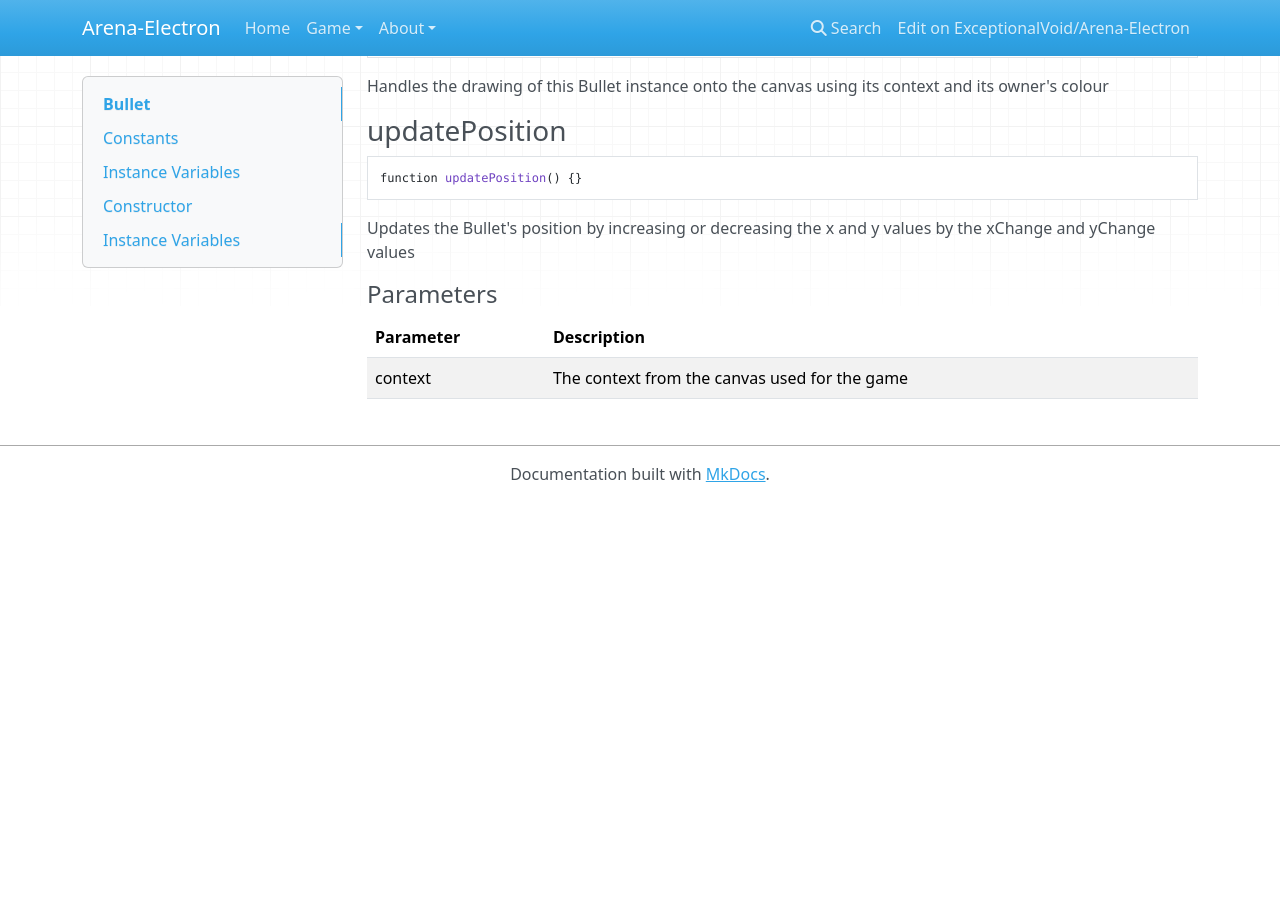
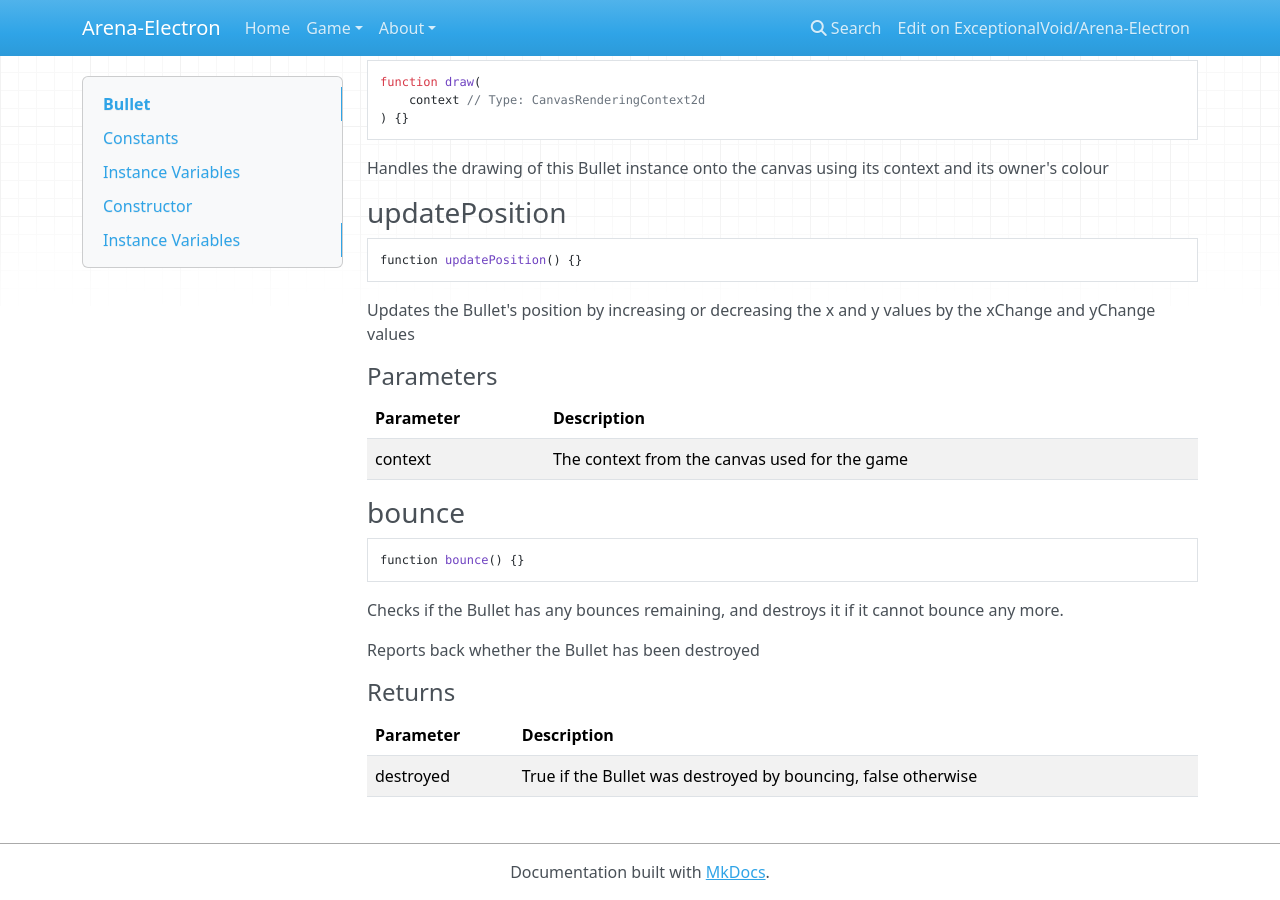
Before and after one commit to gitter-badger/Arena-Electron, an MkDocs documentation site: the page built from docs/game/bullet.md, in a window 1280 px wide and 900 px high, scrolled down 2329 px. Built offline with MkDocs 1.6.1, drawn with Linux system fonts in a browser that asks for light colours; nearby versions of some CDN libraries; old or Windows-style settings are respelled for this version of MkDocs; before the commit the page ends 2831 px from its top, so only the background shows below that; some of the changed text lies outside the part shown.

Commit message:
Added obstacle collision handling
Added a bounce method to handle updating of the Bullet's bouncesRemaining, and to destroy the Bullet when this value runs out.

Also added size as an instance variable, as it was needed for polymorphic collision tests

````diff
--- a/docs/game/bullet.md
+++ b/docs/game/bullet.md
@@ -45,6 +45,10 @@ The co-ordinates of the top left corner of the Bullet.
 
 !!! tip
     When drawing, half the size is subtracted in both directions to draw the center of the Bullet at the point (x, y)
+
+### size
+
+An instance based storage of the bullet size. Purely for use in collision testing
 
 ### (xChange, yChange)
 
@@ -113,5 +117,19 @@ Updates the Bullet's position by increasing or decreasing the x and y values by
 | --------- | --------------------------------------------- |
 |  context  | The context from the canvas used for the game |
 
+### bounce
+```js
+function bounce() {}
+```
+
+Checks if the Bullet has any bounces remaining, and destroys it if it cannot bounce any more.
+
+Reports back whether the Bullet has been destroyed
+
+#### Returns
+| Parameter |                          Description                          |
+| --------- | ------------------------------------------------------------- |
+| destroyed | True if the Bullet was destroyed by bouncing, false otherwise |
+
 [1]: /game/obstacle "Obstacle"
-[2]: /game/player "Player"
+[2]: /game/player "Player"[2]: /game/player "Player"
````
Also changed, not shown: 1 other file.
